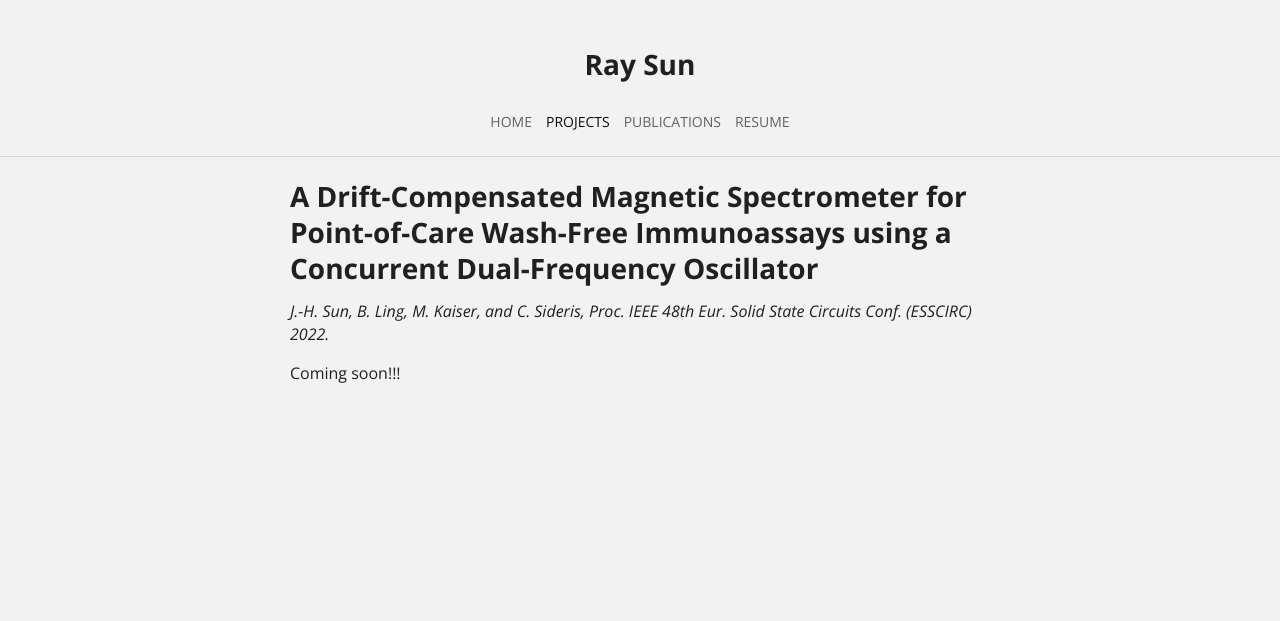
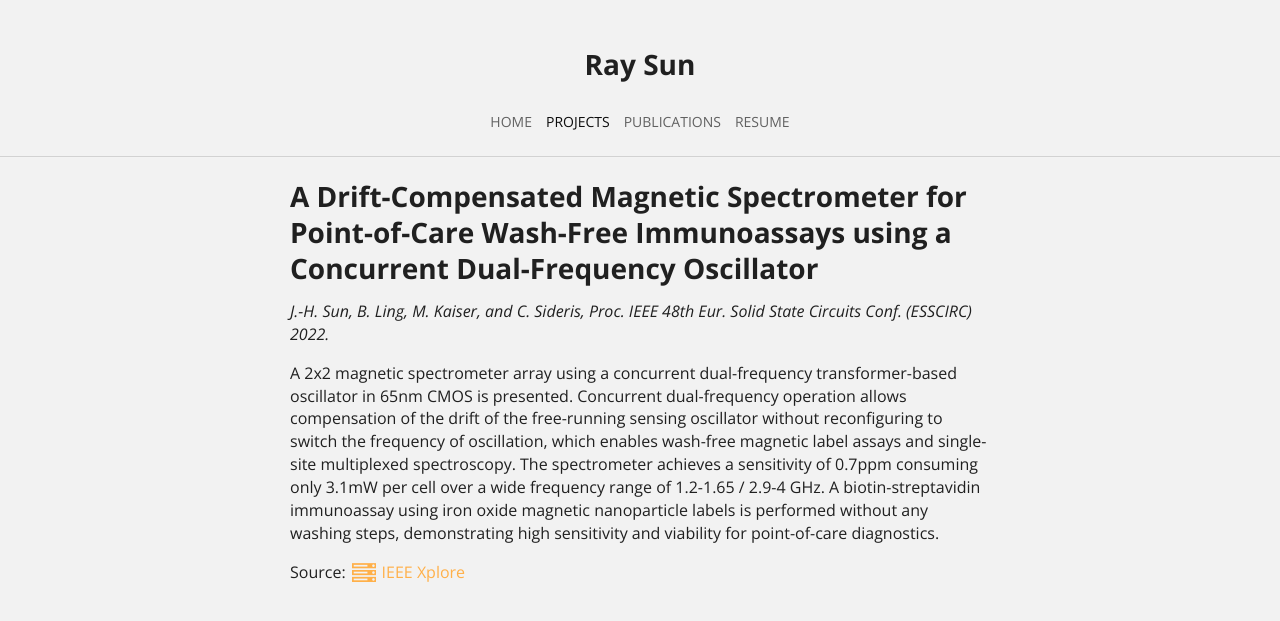
Before and after one commit to ElectronicToast/electronictoast.github.io, a Jekyll site: the page built from essays/2022-09-21.md, in a window 1280 px wide. Shown: the top 621 px of the page. Built offline with Jekyll 4.4.1, drawn with Linux system fonts in a browser that asks for light colours.

Commit message:
Update 2022-09-21.md

```diff
--- a/essays/2022-09-21.md
+++ b/essays/2022-09-21.md
@@ -14,4 +14,6 @@ _J.-H. Sun, B. Ling, M. Kaiser, and C. Sideris, Proc. IEEE 48th Eur. Solid State
 
 <!--- split -->
 
-Coming soon!!!
+A 2x2 magnetic spectrometer array using a concurrent dual-frequency transformer-based oscillator in 65nm CMOS is presented. Concurrent dual-frequency operation allows compensation of the drift of the free-running sensing oscillator without reconfiguring to switch the frequency of oscillation, which enables wash-free magnetic label assays and single-site multiplexed spectroscopy. The spectrometer achieves a sensitivity of 0.7ppm consuming only 3.1mW per cell over a wide frequency range of 1.2-1.65 / 2.9-4 GHz. A biotin-streptavidin immunoassay using iron oxide magnetic nanoparticle labels is performed without any washing steps, demonstrating high sensitivity and viability for point-of-care diagnostics.
+
+Source: <a href="https://ieeexplore.ieee.org/abstract/document/9911522/?casa_token=Vvijn-ibSTMAAAAA:TB2_2MSIKeSjIn8wqxkgHixP0-hX5sZ2TDuE5EWtRDnB25R6ff1Sz97jTaFRpiUuWAisN66olg"><i class="large server icon"></i>IEEE Xplore</a>
```
